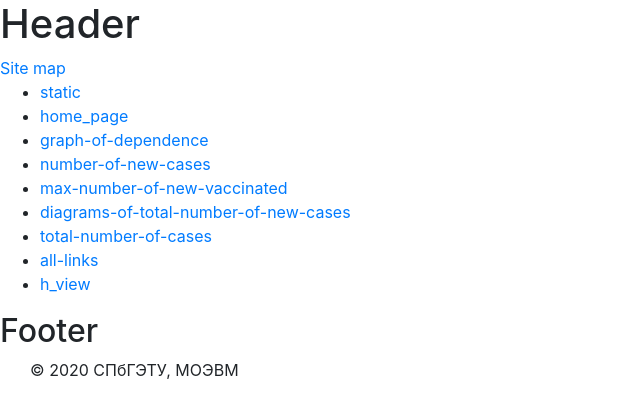
After one commit to moevm/nosql2h21-covid-mongo, a Flask app: page /all-links in a window 1280 px wide. The commit adds this page. Shown: the top 418 px of the page, without its empty margins (0-640 px from the left). Run offline with Flask 2, Linux system fonts and the light colour scheme; some libraries are stand-ins or nearby versions.

Commit message:
add routes for getting db data | implement site map

```diff
--- a/src/main.py
+++ b/src/main.py
@@ -1,24 +1,53 @@
 from flask import Flask, render_template
+
 from database import DataBase
-from datetime import datetime
 
 app = Flask(__name__)
 db = DataBase()
 
 
 @app.route('/')
-def hello_world():
-    d = db.get_number_of_new_cases()
-    print(d)
+def home_page():
     return render_template('home.html', **{
-        'data': d
+        'data': db.get_number_of_new_cases()
     })
+
+
+# getting info from db
+# need use filters like left/right bound and countries
+@app.route('/graph-of-dependence', endpoint='graph-of-dependence')
+def get_graph_of_dependence():
+    return {'data': db.get_graph_of_dependence_of_cases()}
+
+
+@app.route('/number-of-new-cases', endpoint='number-of-new-cases')
+def get_number_of_new_cases():
+    return {'data': db.get_number_of_new_cases()}
+
+
+@app.route('/max-number-of-new-vaccinated', endpoint='max-number-of-new-vaccinated')
+def get_max_number_of_new_vaccinated():
+    return {'data': db.get_max_number_of_new_vaccinated()}
+
+
+@app.route('/diagrams-of-total-number-of-new-cases', endpoint='diagrams-of-total-number-of-new-cases')
+def get_diagrams_of_total_number_of_new_cases():
+    return {'data': db.get_diagrams_of_total_number_of_new_cases()}
+
+
+@app.route('/total-number-of-cases', endpoint='total-number-of-cases')
+def get_total_number_of_cases():
+    return {'data': db.get_total_number_of_cases()}
+
+
+@app.route("/all-links", endpoint='all-links')
+def all_links():
+    links = []
+    print(app.url_map.iter_rules())
+    for rule in app.url_map.iter_rules():
+        links.append((rule, rule.endpoint))
+    return render_template("all_links.html", links=links)
 
 
 if __name__ == '__main__':
     app.run(debug=True)
-    # print(db.get_number_of_new_cases(countries=['RU'], left_bound=datetime(2021, 10, 8), right_bound=datetime(2021, 10, 9)))
-    # print(db.get_graph_of_dependence_of_cases(left_bound=datetime(2021, 10, 8), right_bound=datetime(2021, 10, 9)))
-    # print(db.get_max_number_of_new_vaccinated(countries=['RU'], left_bound=datetime(2021, 10, 8), right_bound=datetime(2021, 10, 9)))
-    # print(db.get_diagrams_of_total_number_of_new_cases(countries=['RU'], left_bound=datetime(2021, 10, 8), right_bound=datetime(2021, 10, 9)))
-    # print(db.get_total_number_of_cases(countries=['RU'], left_bound=datetime(2021, 10, 8), right_bound=datetime(2021, 10, 9)))
--- /dev/null
+++ b/src/templates/all_links.html
@@ -0,0 +1,9 @@
+{% extends 'base.html' %}
+
+{% block main %}
+    <ul>
+        {% for url, endpoint in links %}
+            <li><a href="{{ url }}">{{ endpoint }}</a></li>
+        {% endfor %}
+    </ul>
+{% endblock %}
--- a/src/templates/base.html
+++ b/src/templates/base.html
@@ -10,6 +10,7 @@
 {% block header %}
     <header>
         <h1>Header</h1>
+        <a href="/all-links">Site map</a>
     </header>
 {% endblock %}
 
```
